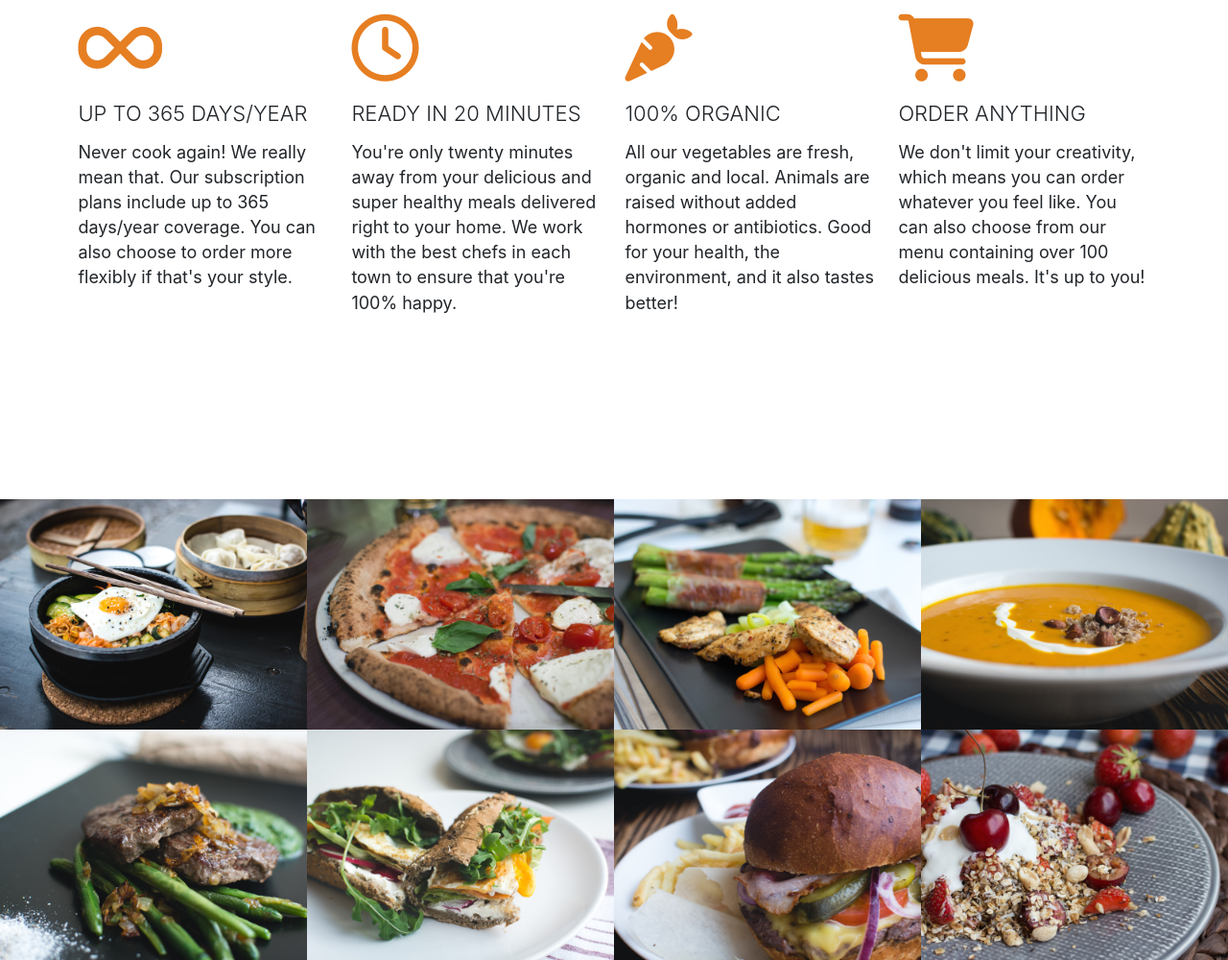
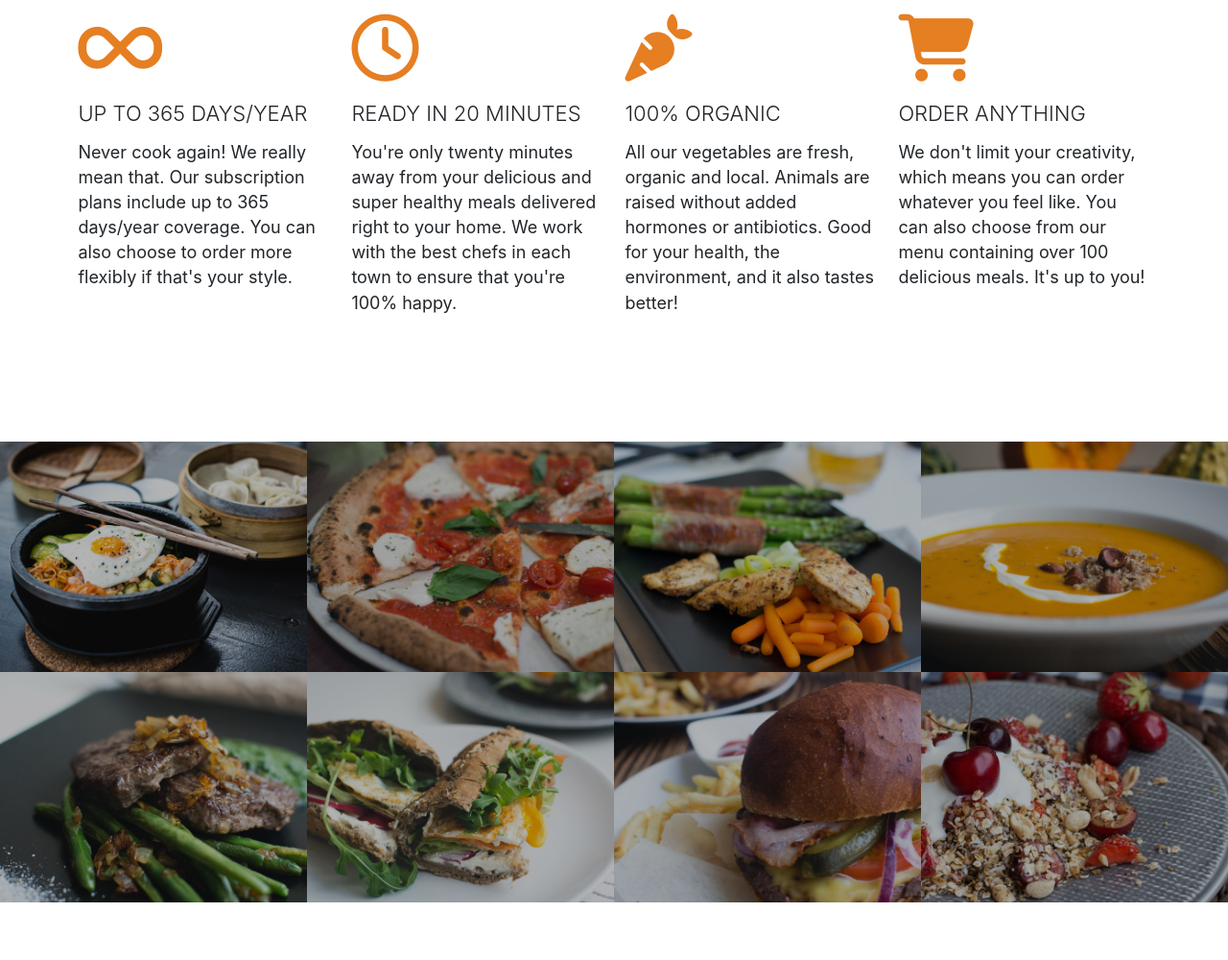
Before and after one commit to LuisCusihuaman/Omnifood, a plain HTML site: page index.html in a window 1280 px wide. Shown: the part 1089-2089 px from the top of the page at 96% size. After the commit the page ends 2029 px from the top, so only its background shows below. Drawn offline with nearby package versions, Linux system fonts and the light colour scheme.

Commit message:
Add styles to food containers, images and transition effects

```diff
--- a/resources/css/style.css
+++ b/resources/css/style.css
@@ -83,20 +83,19 @@ h2::after {
 	margin-left: 15%;
 }
 
-.box p{
+.box p {
 	font-size: 90%;
 	line-height: 145%;
 }
 
 /* ICONS */
 
-.icon-big{
+.icon-big {
 	font-size: 350%;
 	display: block;
 	color: #e67e22;
 	margin-bottom: 20px;
 }
-
 
 /* Presentation - Buttons */
 .btn:link,
@@ -184,25 +183,42 @@ section {
 .box {
 	padding: 1%;
 }
-
+/* FEATURES */
+.section-meals .long-copy{
+	margin-bottom: 30px;
+}
 /* MEALS */
 
-.meals-showcase{
+.section-meals {
+	padding: 0;
+}
+.meals-showcase {
 	list-style: none;
 	width: 100%;
 }
-.meals-showcase li{
+.meals-showcase li {
 	display: block;
 	float: left;
 	width: 25%;
 }
 
-.meal-photo{
+.meal-photo {
+	/* this is a container of images */
 	width: 100%;
 	margin: 0;
+	overflow: hidden;
+	background-color: #000;
 }
 
-.meal-photo img{
+.meal-photo img {
+	opacity: 0.7;
 	width: 100%;
 	height: auto;
+	transform: scale(1.15);
+	transition: transform 0.5s, opacity 0.5s;
 }
+
+.meal-photo img:hover{
+	opacity: 1;
+	transform: scale(1.03);
+}
```
